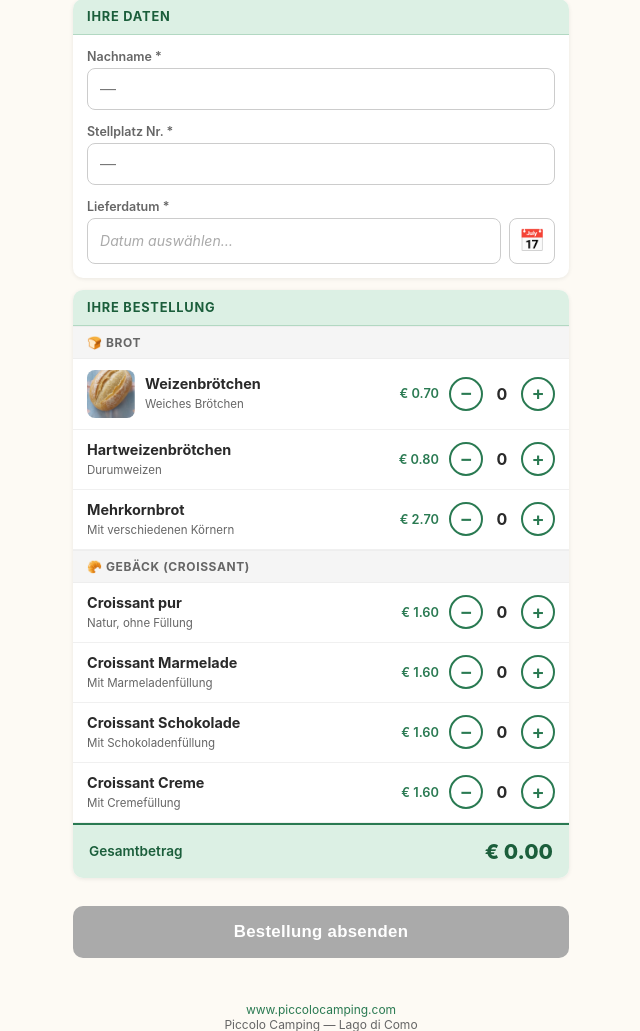
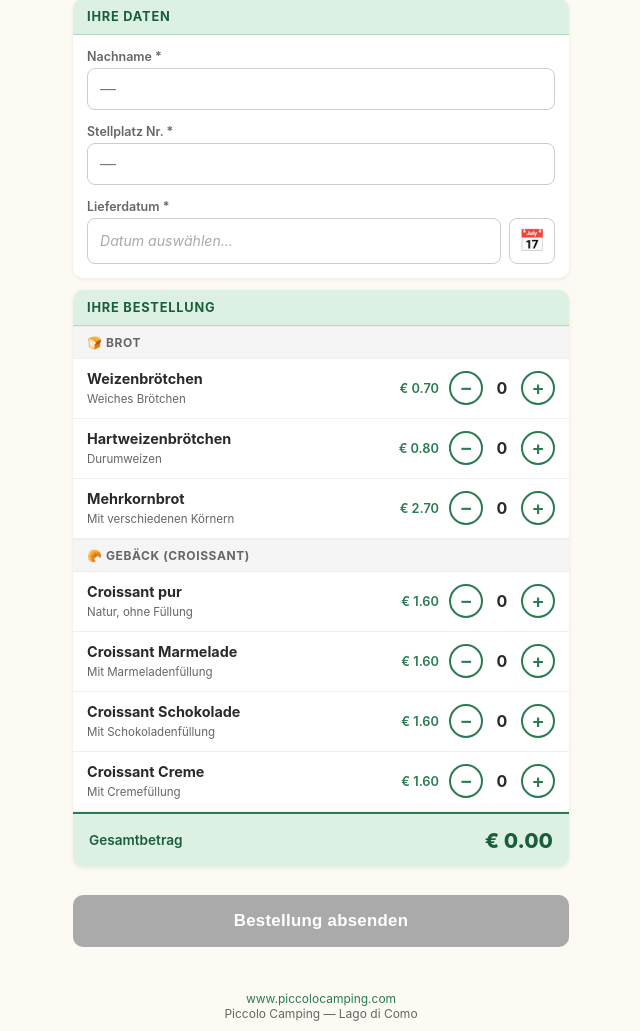
Before and after one commit to francesco-delrosso/bread-manager-3000, a Flask app: page / in a window 1280 px wide. Shown: the part 217-1248 px from the top of the page, without its empty margins (319-959 px from the left). Run offline with Flask 3, Linux system fonts and the light colour scheme.

Commit message:
Rimossa immagine francesino dal form ordini
Co-Authored-By: Claude Opus 4.6 (1M context) <noreply@anthropic.com>

```diff
--- a/templates/order.html
+++ b/templates/order.html
@@ -100,7 +100,6 @@ body{font-family:-apple-system,BlinkMacSystemFont,'Segoe UI',sans-serif;
 .product-row{display:flex;align-items:center;padding:11px 14px;
   border-bottom:1px solid #f0f0f0;gap:10px}
 .product-row:last-child{border-bottom:none}
-.prod-img{width:48px;height:48px;border-radius:8px;object-fit:cover;flex-shrink:0}
 .prod-name{flex:1;min-width:0}
 .prod-name strong{display:block;font-size:.9rem;overflow-wrap:break-word}
 .prod-name small{font-size:.72rem;color:var(--gray)}
@@ -232,7 +231,6 @@ footer a{color:var(--green2);text-decoration:none}
   <div class="cat-hdr" data-de="🍞 Brot" data-it="🍞 Pane" data-en="🍞 Bread">🍞 Brot</div>
 
   <div class="product-row">
-    <img src="{{ url_for('static', filename='img/francesino.png') }}" alt="Francesino" class="prod-img">
     <div class="prod-name">
       <strong data-de="Weizenbrötchen" data-it="Francesino" data-en="White roll">Weizenbrötchen</strong>
       <small data-de="Weiches Brötchen" data-it="Panino di grano tenero" data-en="Soft wheat roll">Weiches Brötchen</small>
```
